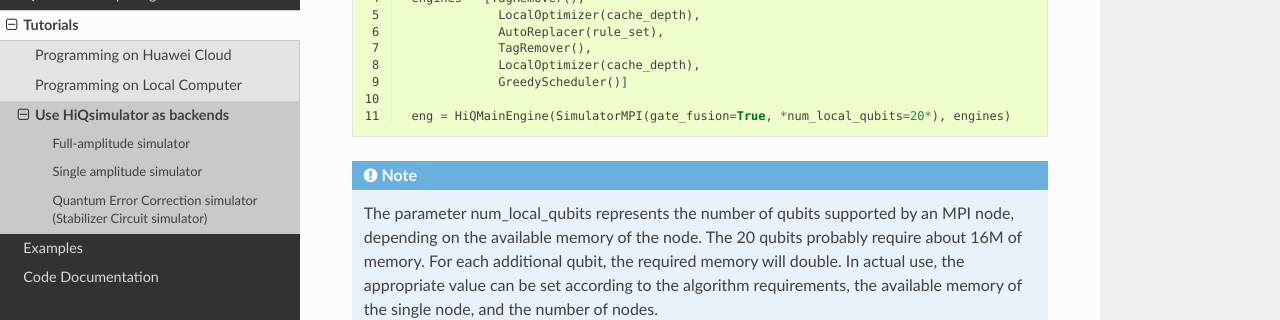
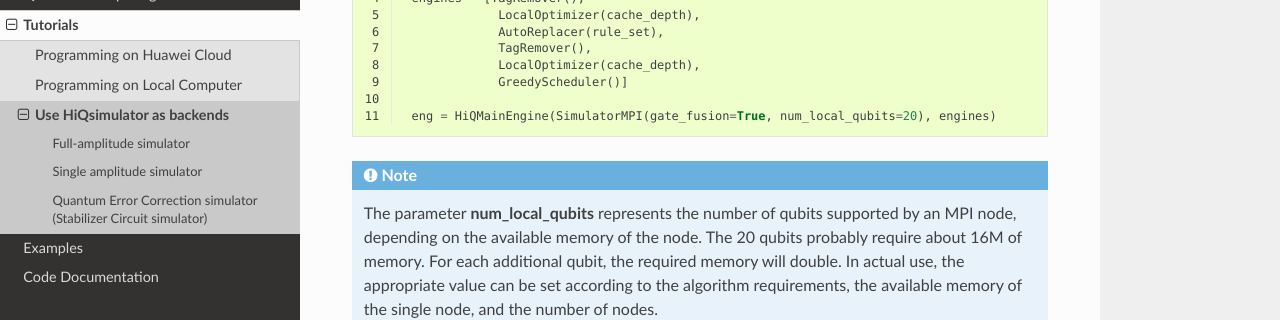
Before and after one commit to MindQuantum-HiQ/HiQsimulator, a Sphinx documentation site: the page built from docs/tutorials/tutorials.backends.rst, in a window 1280 px wide and 900 px high, scrolled down 1398 px. Shown: the part 151-471 px from the top of the window. Built offline with Sphinx 7.4.7 and the Read the Docs theme 2.0.0, drawn with Linux system fonts in a browser that asks for light colours.

```diff
--- a/docs/tutorials/tutorials.backends.rst
+++ b/docs/tutorials/tutorials.backends.rst
@@ -88,10 +88,10 @@ Below, we will briefly introduce the compiling environment:
                 LocalOptimizer(cache_depth),
                 GreedyScheduler()]
 
-    eng = HiQMainEngine(SimulatorMPI(gate_fusion=True, *num_local_qubits=20*), engines)
+    eng = HiQMainEngine(SimulatorMPI(gate_fusion=True, num_local_qubits=20), engines)
 
 .. note::
-    The parameter num_local_qubits represents the number of qubits supported by an MPI node,
+    The parameter **num_local_qubits** represents the number of qubits supported by an MPI node,
     depending on the available memory of the node. The 20 qubits probably require about 16M of memory.
     For each additional qubit, the required memory will double.
     In actual use, the appropriate value can be set according to the algorithm requirements,
```
